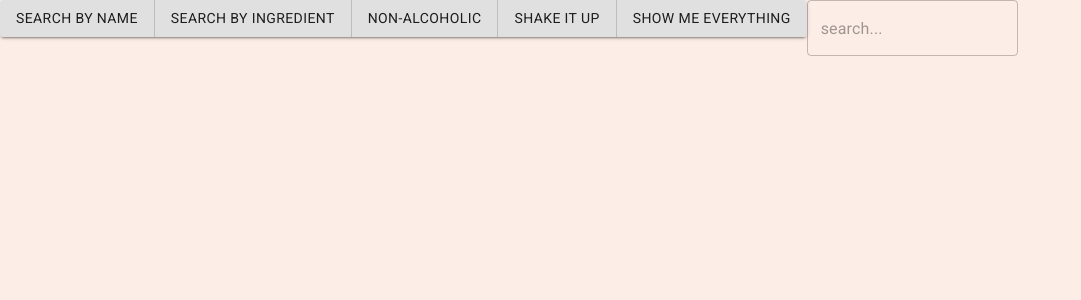
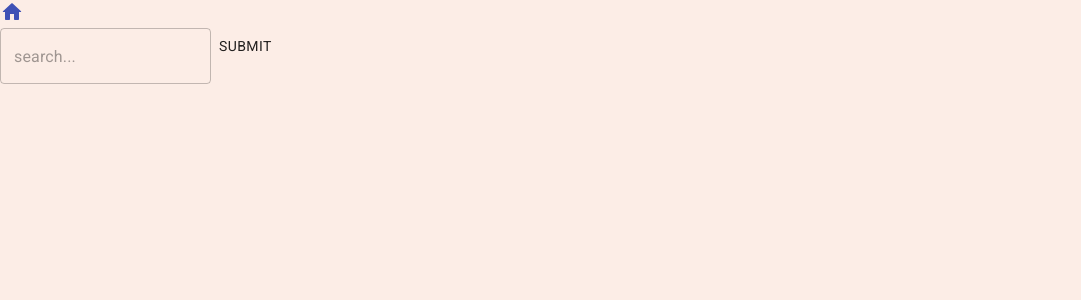
Before and after one commit to burdittb/imbibe, a React (Create React App) app: page /byName in a window 1280 px wide. Shown: the top 300 px of the page, without its empty margins (0-1081 px from the left). Built offline with nearby package versions, Linux system fonts and the light colour scheme.

Commit message:
feat: add components for search, home, navbar

```diff
--- a/public/index.html
+++ b/public/index.html
@@ -3,7 +3,10 @@
   <head>
     <meta charset="utf-8" />
     <link rel="icon" href="%PUBLIC_URL%/favicon.ico" />
-    <meta name="viewport" content="width=device-width, initial-scale=1" />
+    <meta
+      name="viewport"
+      content="minimum-scale=1, initial-scale=1, width=device-width"
+    />
     <meta name="theme-color" content="#000000" />
     <meta
       name="description"
--- a/src/components/App.js
+++ b/src/components/App.js
@@ -1,24 +1,27 @@
 import React, { Component } from 'react';
-import { BrowserRouter, Link } from 'react-router-dom';
-// import { fetchDrinksByName } from '../drinkService';
+import { BrowserRouter, Switch, Route, Redirect } from 'react-router-dom';
+import Home from './Home';
+import ByName from './ByName';
+import ByIngredient from './ByIngredient';
 import '../stylesheets/App.css';
-import ButtonGroup from '@material-ui/core/ButtonGroup';
-import Button from '@material-ui/core/Button';
-import TextField from '@material-ui/core/TextField';
 
 class App extends Component {
   render() {
     return (
       <BrowserRouter>
         <div className="app">
-          <ButtonGroup variant="contained">
-            <Button>Search By Name</Button>
-            <Button>Search By Ingredient</Button>
-            <Button>Non-Alcoholic</Button>
-            <Button>Shake It Up</Button>
-            <Button>Show Me Everything</Button>
-          </ButtonGroup>
-          <TextField variant="outlined" placeholder="search..." />
+          <main>
+            <Switch>
+              <Route exact path="/byName" component={ByName} />
+              <Route exact path="/byIngredient" component={ByIngredient} />
+              {/* <Route exact path="/nonAlcoholic" component={ByName} />
+              <Route exact path="/shakeItUp" component={ByName} />
+              <Route exact path="/everything" component={ByName} /> */}
+              <Route exact path="/" component={Home} /> */}
+              {/* <Route path="/drink/:drinkId" component={SingleDrink} /> */}
+              <Redirect to="/" />
+            </Switch>
+          </main>
         </div>
       </BrowserRouter>
     );
--- /dev/null
+++ b/src/components/ByIngredient.js
@@ -0,0 +1,16 @@
+import React from 'react';
+import NavBar from './NavBar';
+import TextField from '@material-ui/core/TextField';
+import Button from '@material-ui/core/Button';
+
+const ByIngredient = () => {
+  return (
+    <div className="byName">
+      <NavBar />
+      <TextField variant="outlined" placeholder="search..." />
+      <Button>Submit</Button>
+    </div>
+  );
+};
+
+export default ByIngredient;
--- /dev/null
+++ b/src/components/ByName.js
@@ -0,0 +1,51 @@
+import React from 'react';
+import NavBar from './NavBar';
+import TextField from '@material-ui/core/TextField';
+import Button from '@material-ui/core/Button';
+
+// import { fetchDrinksByName } from '../drinkService';
+
+class ByName extends React.Component {
+  constructor() {
+    super();
+    this.state = {
+      name: '',
+    };
+    this.handleChange = this.handleChange.bind(this);
+    this.handleSubmit = this.handleSubmit.bind(this);
+  }
+
+  handleChange(e) {
+    this.setState({
+      name: e.target.value,
+    });
+  }
+
+  handleSubmit(e) {
+    e.preventDefault();
+    console.log(e);
+    console.log('state?', this.state.name);
+    // fetchDrinksByName(e.target.value)
+  }
+
+  render() {
+    return (
+      <div className="byName">
+        <NavBar />
+        <form onSubmit={this.handleSubmit}>
+          <TextField
+            variant="outlined"
+            placeholder="search..."
+            color="secondary"
+            name="name"
+            value={this.state.name}
+            onChange={this.handleChange}
+          />
+          <Button type="submit">Submit</Button>
+        </form>
+      </div>
+    );
+  }
+}
+
+export default ByName;
--- /dev/null
+++ b/src/components/Home.js
@@ -0,0 +1,27 @@
+import React from 'react';
+import Link from '@material-ui/core/Link';
+import Button from '@material-ui/core/Button';
+
+const Home = () => {
+  return (
+    <div className="homeButtons">
+      <Link href="/byName">
+        <Button>Search By Name</Button>
+      </Link>
+      <Link href="byIngredient">
+        <Button>Search By Ingredient</Button>
+      </Link>
+      <Link href="nonAlcoholic">
+        <Button>Non-Alcoholic</Button>
+      </Link>
+      <Link href="shakeItUp">
+        <Button>Shake It Up</Button>
+      </Link>
+      <Link href="everything">
+        <Button>Show Me Everything</Button>
+      </Link>
+    </div>
+  );
+};
+
+export default Home;
--- /dev/null
+++ b/src/components/NavBar.js
@@ -0,0 +1,15 @@
+import React from 'react';
+import Link from '@material-ui/core/Link';
+import HomeRoundedIcon from '@material-ui/icons/HomeRounded';
+
+const NavBar = () => {
+  return (
+    <div className="navbar">
+      <Link href="/">
+        <HomeRoundedIcon />
+      </Link>
+    </div>
+  );
+};
+
+export default NavBar;
--- a/src/components/SearchForm.js
+++ /dev/null
@@ -1,6 +0,0 @@
-import React from 'react';
-import TextField from '@material-ui/core/TextField';
-
-const SearchForm = (props) => {
-  return <TextField></TextField>;
-};
--- a/src/drinkService.js
+++ b/src/drinkService.js
@@ -12,6 +12,7 @@ export const fetchDrinksByName = async (name) => {
     const url = new URL(`${COCKTAILDB}${APIKEY}/search.php?s=${name}`);
     const { data } = await axios.get(url.href);
     console.log('fetchedDrink', data.drinks[0].strDrink);
+    return data.drinks[0].strDrink;
   } catch (err) {
     console.log(err);
   }
```
